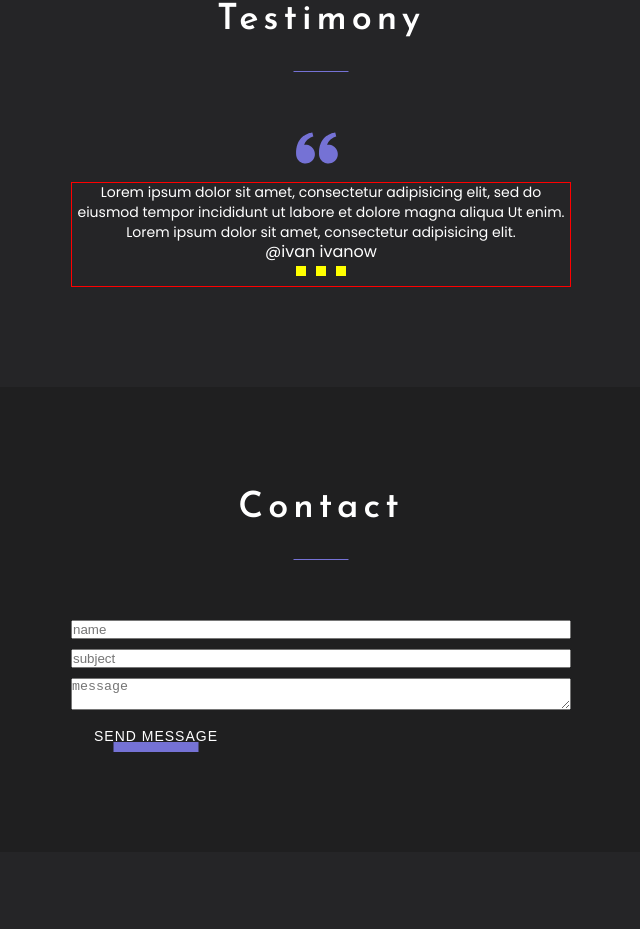
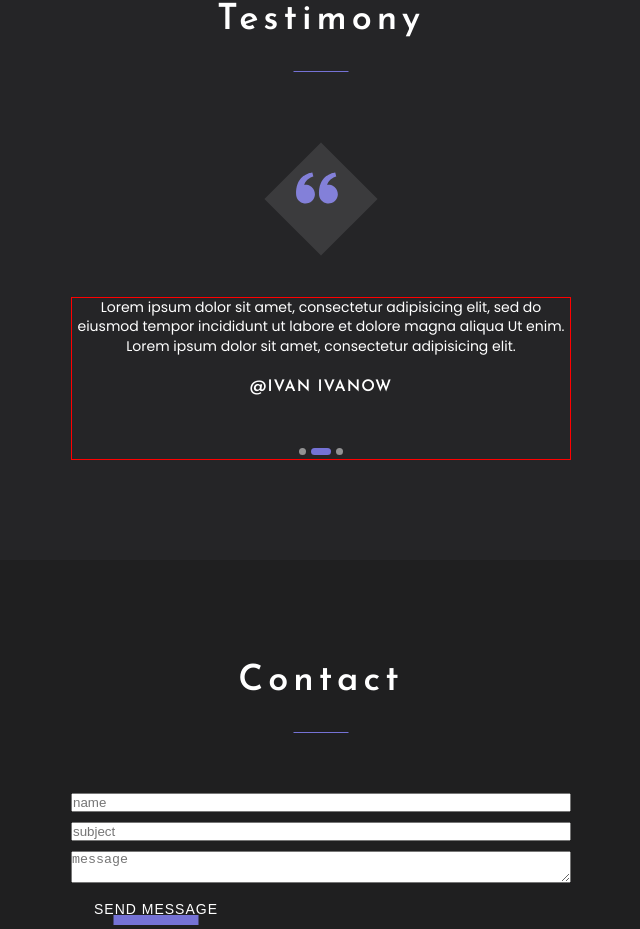
Before and after one commit to YanchukVitali/portfolio-start-project, a React app: page / in a window 1280 px wide. Shown: the part 2593-3522 px from the top of the page, without its empty margins (319-959 px from the left). Built offline with nearby package versions, Linux system fonts and the light colour scheme.

Commit message:
refactor Testimony

```diff
--- a/src/components/slider/Slider.tsx
+++ b/src/components/slider/Slider.tsx
@@ -1,6 +1,7 @@
 import React from 'react';
 import styled from "styled-components";
 import {FlexWrapper} from "../FlexWrapper";
+import {theme} from "../../styles/Theme";
 
 export const Slider = () => {
     return (
@@ -15,7 +16,7 @@
             </FlexWrapper>
             <Pagination>
                 <span> </span>
-                <span> </span>
+                <span className={"active"}> </span>
                 <span> </span>
             </Pagination>
         </StyledSlider>
@@ -40,14 +41,29 @@
 `
 
 const Name = styled.span`
+  font-family: Josefin Sans, sans-serif;
+  font-size: 16px;
+  font-weight: 600;
+  letter-spacing: 1px;
+  text-transform: uppercase;
+  margin: 22px 0 42px;
+  display: inline-block;
 
 `
 const Pagination = styled.div`
   span {
   display: inline-block;
-    width: 10px;
-    height: 10px;
-    margin: 5px;
-    background-color: yellow;
+    width: 7px;
+    height: 7px;
+    background-color: rgba(255, 255, 255, 0.5);
+    border-radius: 20px;
+
+    & + span {
+      margin-left: 5px;
+    }
+    &.active {
+      background-color: ${theme.colors.accent};
+      width: 20px;
+    }
   }
 `
--- a/src/layout/sections/skills/skill/Skill.tsx
+++ b/src/layout/sections/skills/skill/Skill.tsx
@@ -27,7 +27,7 @@
   width: 380px;
   padding: 62px 20px 40px;
 `
-const IconWrapper = styled.div`
+export const IconWrapper = styled.div`
 position: relative;
 
   &::before {
--- a/src/layout/sections/testimony/Testimony.tsx
+++ b/src/layout/sections/testimony/Testimony.tsx
@@ -4,13 +4,16 @@
 import {Icon} from "../../../components/icon/Icon";
 import {Slider} from "../../../components/slider/Slider";
 import {FlexWrapper} from "../../../components/FlexWrapper";
+import {IconWrapper} from "../skills/skill/Skill";
 
 export const Testimony = () => {
     return (
         <StyledTestimony>
             <SectionTitle>Testimony</SectionTitle>
             <FlexWrapper direction={"column"} align={"center"}>
-                <Icon iconId={"vector"}/>
+                <IconWrapper>
+                    <Icon iconId={"vector"}/>
+                </IconWrapper>
                 <Slider/>
             </FlexWrapper>
         </StyledTestimony>
@@ -21,4 +24,7 @@
   background-color: #62b7b7;
   min-height: 50vh;
 
+  ${IconWrapper} {
+    margin: 40px 0 70px;
+  }
 `
```
